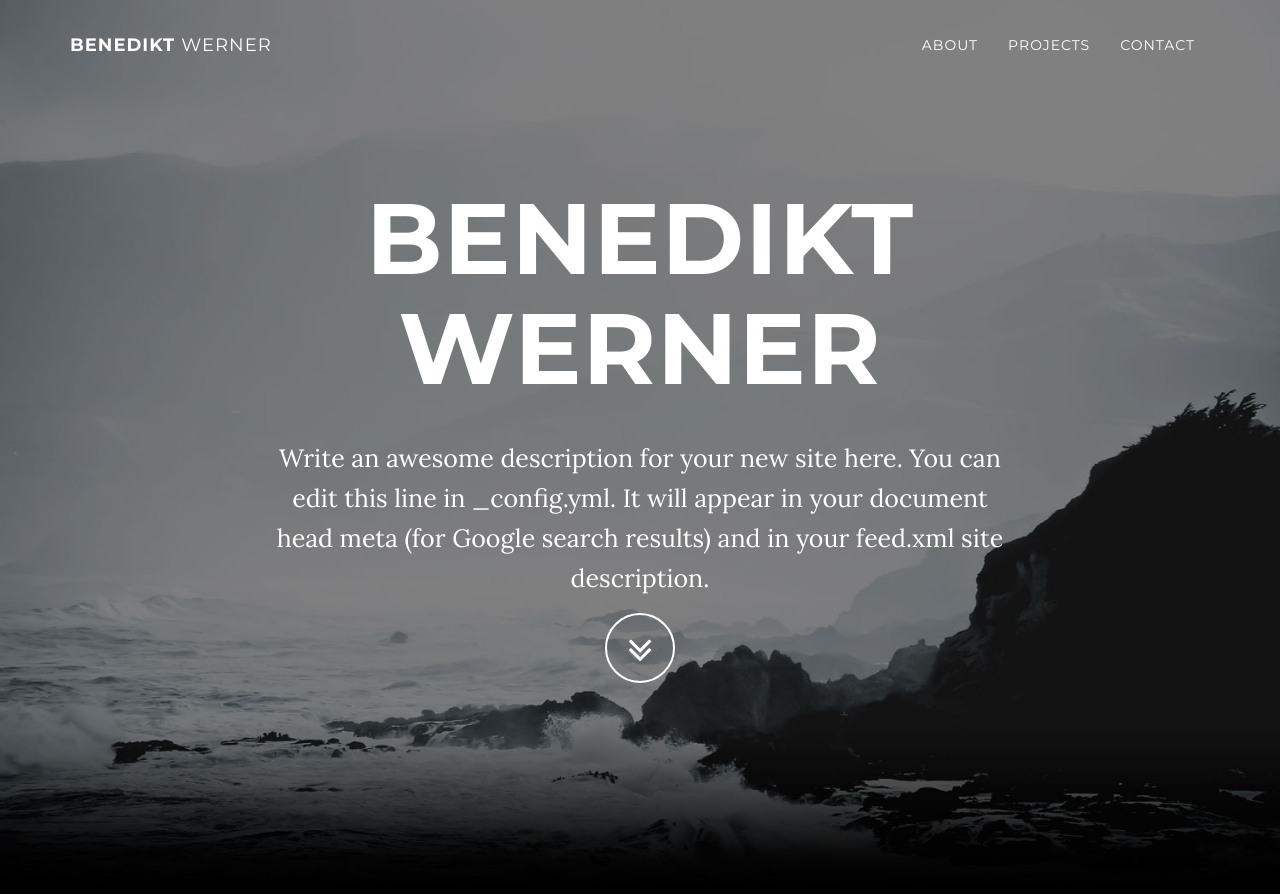
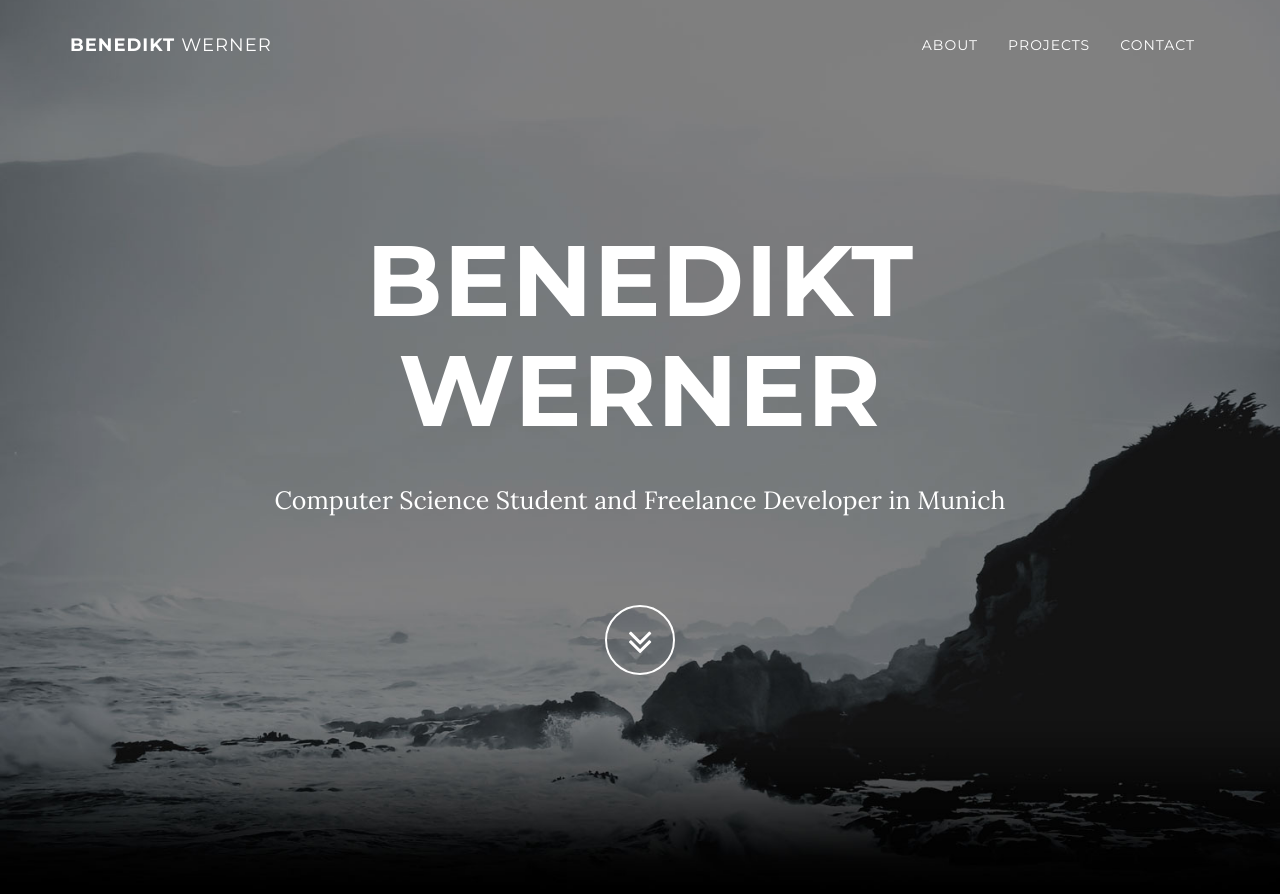
Before and after one commit to 1werner/1werner.github.io, a Jekyll site: the page built from index.html, in a window 1280 px wide and 900 px high. Shown: the top 894 px of the window. Built offline with Jekyll 4.4.1, drawn with Linux system fonts in a browser that asks for light colours; some of the changed text lies outside the part shown.

Commit message:
More content

```diff
--- a/_config.yml
+++ b/_config.yml
@@ -2,7 +2,7 @@
 title: Benedikt Werner
 email: 1beneiktwerner@gmail.com
 url: benediktwerner.github.io
-description: "Write an awesome description for your new site here. You can edit this line in _config.yml. It will appear in your document head meta (for Google search results) and in your feed.xml site description."
+description: "CS Student at TU Munich"
 
 # Color settings (hex-codes without the leading hash-tag)
 color:
@@ -17,7 +17,7 @@ social:
   - title: github
     url: https://github.com/benediktwerner
   - title: linkedin
-    url: www.linkedin.com/in/benediktwerner
+    url: https://www.linkedin.com/in/benediktwerner
   - title: codingame
     url: https://www.codingame.com/profile/7afd5fdd66d4c8e46a0e01e15c9c0cca9353301
 
--- a/_includes/about.html
+++ b/_includes/about.html
@@ -2,7 +2,7 @@
     <section id="about" class="container content-section text-center">
         <div class="row">
             <div class="col-lg-8 col-lg-offset-2">
-                <h2>About Grayscale</h2>
+                <h2>About me</h2>
                 <p>Grayscale is a free Bootstrap 3 theme created by Start Bootstrap. It can be yours right now, simply download the template on <a href="http://startbootstrap.com/template-overviews/grayscale/">the preview page</a>. The theme is open source, and you can use it for any purpose, personal or commercial.</p>
                 <p>The Jekyll version is brought to you by <a href="https://github.com/jeromelachaud">Jerome Lachaud</a></p>
                 <p>This theme features stock photos by <a href="http://gratisography.com/">Gratisography</a> along with a custom Google Maps skin courtesy of <a href="http://snazzymaps.com/">Snazzy Maps</a>.</p>
--- a/_includes/contact.html
+++ b/_includes/contact.html
@@ -3,9 +3,8 @@
         <div class="row">
             <div class="col-lg-8 col-lg-offset-2">
                 <h2>Contact</h2>
-                <p>Dolor reprehenderit repellendus, optio labore odio at tempore debitis nisi. Quasi debitis tenetur eaque molestias non porro odio sapiente.</p>
-                <p><a href="mailto:{{ site.email }}">{{ site.email }}</a>
-                </p>
+                <p></p>
+                <p><a href="mailto:{{ site.email }}">{{ site.email }}</a></p>
                 <ul class="list-inline banner-social-buttons">
                     {% for network in site.social %}
                     <li>
--- a/_includes/header.html
+++ b/_includes/header.html
@@ -5,7 +5,7 @@
                 <div class="row">
                     <div class="col-md-8 col-md-offset-2">
                         <h1 class="brand-heading">{{ site.title }}</h1>
-                        <p class="intro-text">{{ site.description }}<br>
+                        <p class="intro-text">Computer Science Student and Freelance Developer in Munich</p>
                         <a href="#about" class="btn btn-circle page-scroll">
                             <i class="fa fa-angle-double-down animated"></i>
                         </a>
--- a/assets/css/grayscale.css
+++ b/assets/css/grayscale.css
@@ -179,7 +179,7 @@ a:focus {
 .btn-circle {
     width: 70px;
     height: 70px;
-    margin-top: 15px;
+    margin-top: 50px;
     padding: 7px 16px;
     border: 2px solid #fff;
     border-radius: 35px;
@@ -239,7 +239,7 @@ a:focus {
         transform: scale(1);
     }
 
-    100% {
+    50% {
         -moz-transform: scale(1.2);
         transform: scale(1.2);
     }
```
